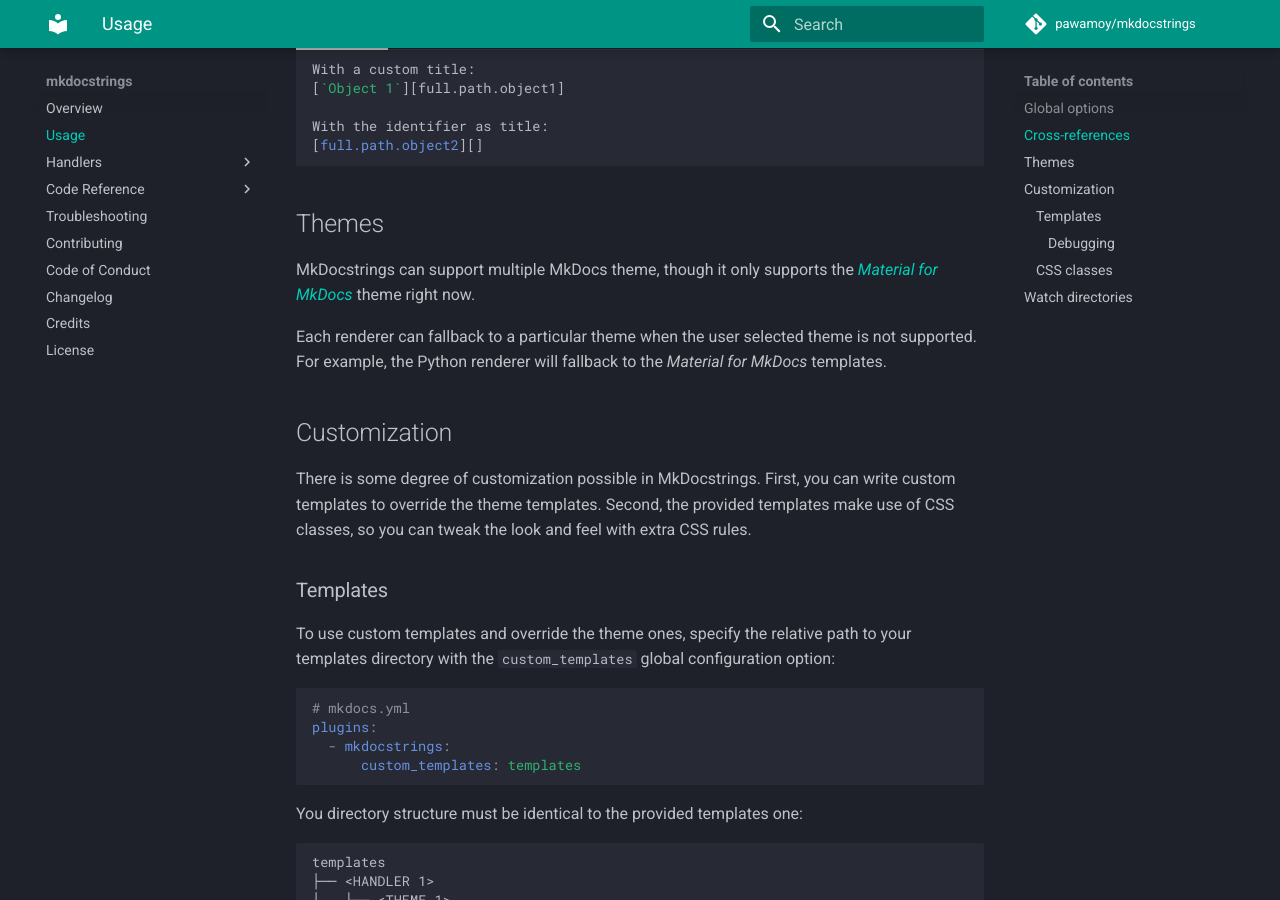
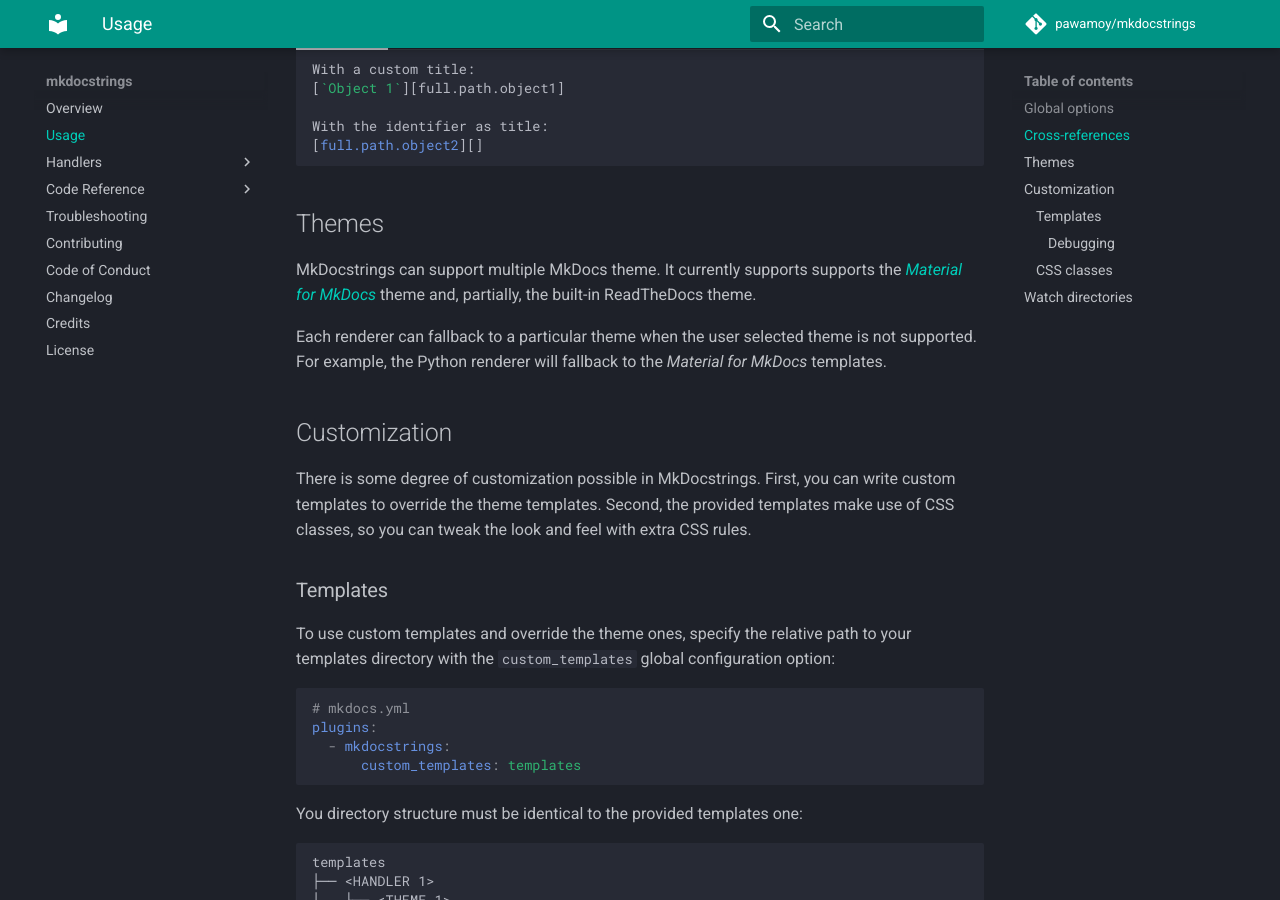
Before and after one commit to mkdocstrings/mkdocstrings, an MkDocs documentation site: the page built from docs/usage.md, in a window 1280 px wide and 900 px high, scrolled down 2061 px. Built offline with MkDocs 1.6.1 and Material for MkDocs 9.7.7, drawn with Linux system fonts in a browser that asks for light colours; comment, search, counter and statistics services are not loaded.

Commit message:
docs: Update note about supported themes

```diff
--- a/docs/usage.md
+++ b/docs/usage.md
@@ -159,10 +159,10 @@
 
 ## Themes
 
-MkDocstrings can support multiple MkDocs theme,
-though it only supports the
+MkDocstrings can support multiple MkDocs theme.
+It currently supports supports the
 *[Material for MkDocs](https://squidfunk.github.io/mkdocs-material/)*
-theme right now.
+theme and, partially, the built-in ReadTheDocs theme.
 
 Each renderer can fallback to a particular theme when the user selected theme is not supported.
 For example, the Python renderer will fallback to the *Material for MkDocs* templates.
```
